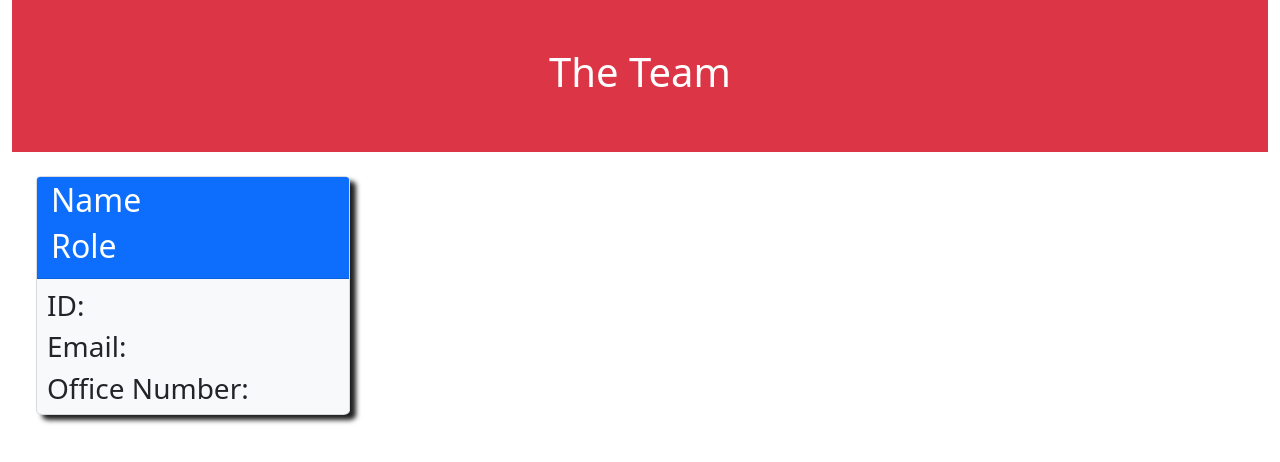
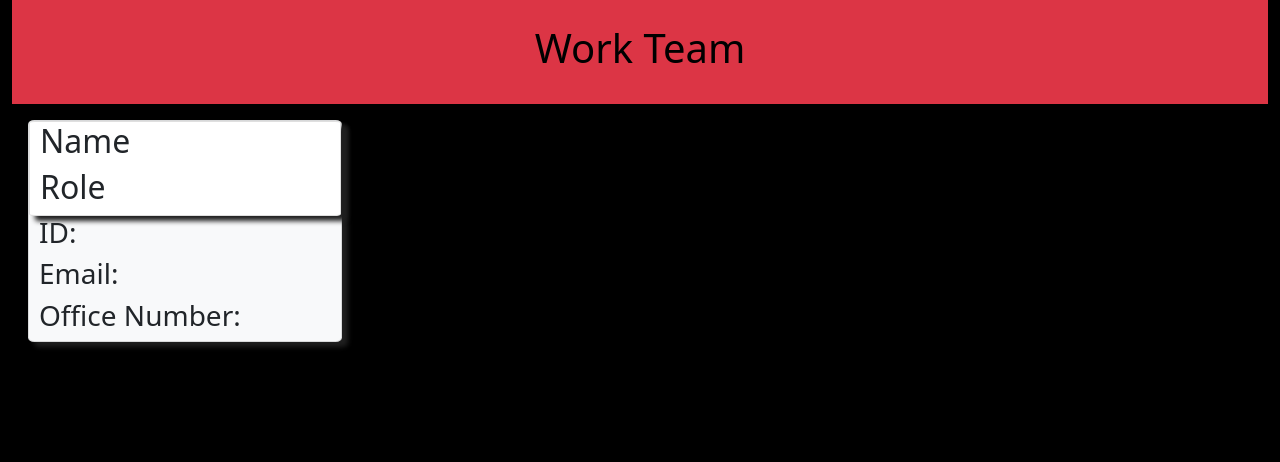
Before and after one commit to Oscarc691/TeamMaker, a website: page src/index.html in a window 1280 px wide. Drawn offline with nearby package versions, Linux system fonts and the light colour scheme; files that its build step writes are made by us from their sources.

Commit message:
changes were made in index.js but have yet to get it to work as required

```diff
--- a/src/index.html
+++ b/src/index.html
@@ -8,13 +8,13 @@
     <link rel="stylesheet" href="dist/style.css">
     <title>My Team</title>
 </head>
-<body class="container-fluid bg-white">
-    <header class="p-5 text-center text-white bg-danger">
-        <h1>The Team</h1>
+<body class="container-fluid bg-black">
+    <header class="p-4 text-center text-black bg-danger">
+        <h1>Work Team</h1>
     </header>
     <main id="team-container" class="col-12 flex-container">
-        <div class="card col-3 m-4 bg-light">
-            <div  class="card-header bg-primary text-white p-1">
+        <div class="card col-3 m-3 bg-light">
+            <div  class="card">
                 <h2>Name</h2>
                 <h2>Role</h2>
             </div>
@@ -26,6 +26,6 @@
 
         </div>
     </main>
-    <script src="./index.js"></script>
+    <script src="index.js"></script>
 </body>
 </html>
```
Also changed, not shown: index.js (+9 -10 lines).
